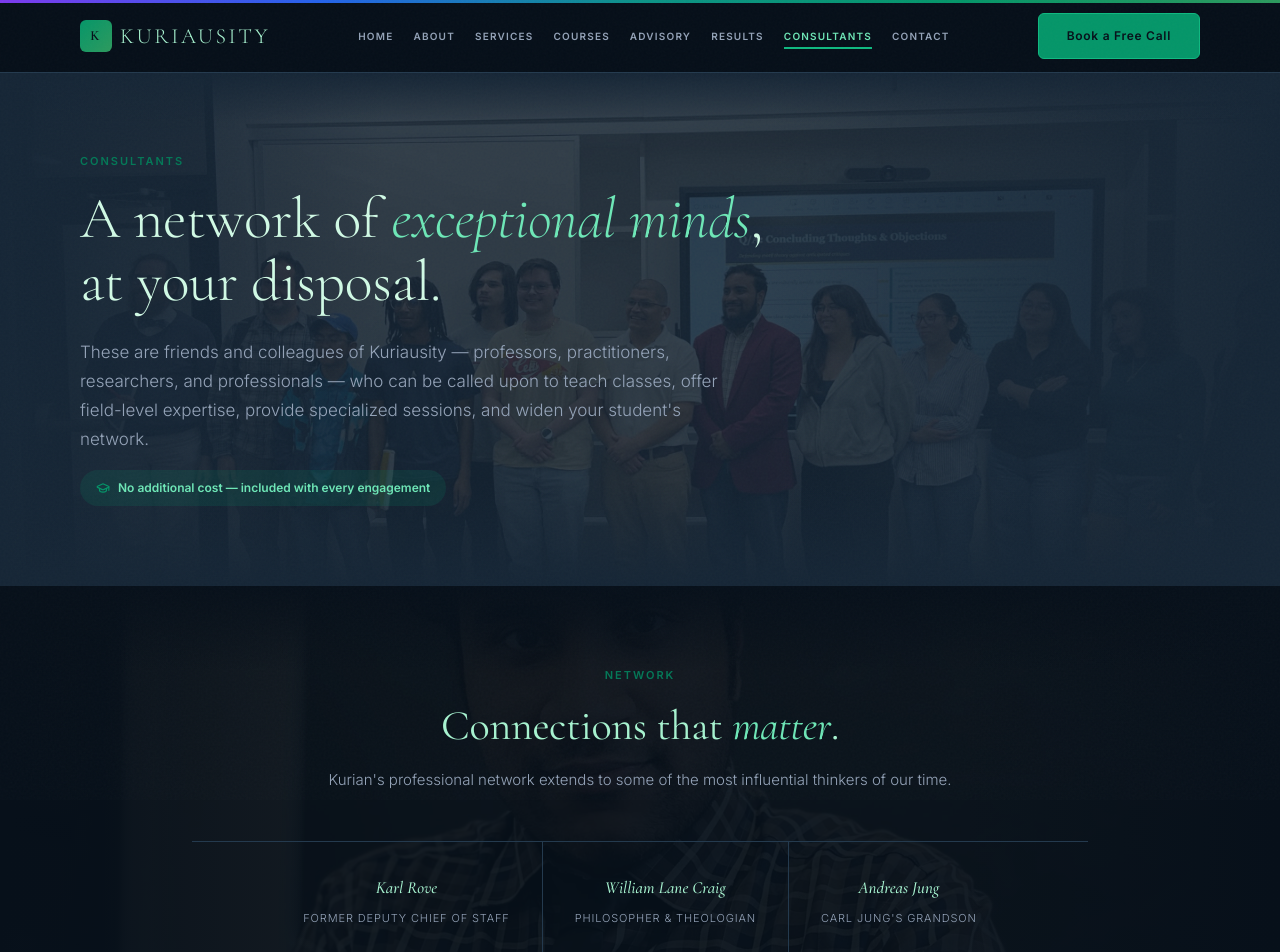
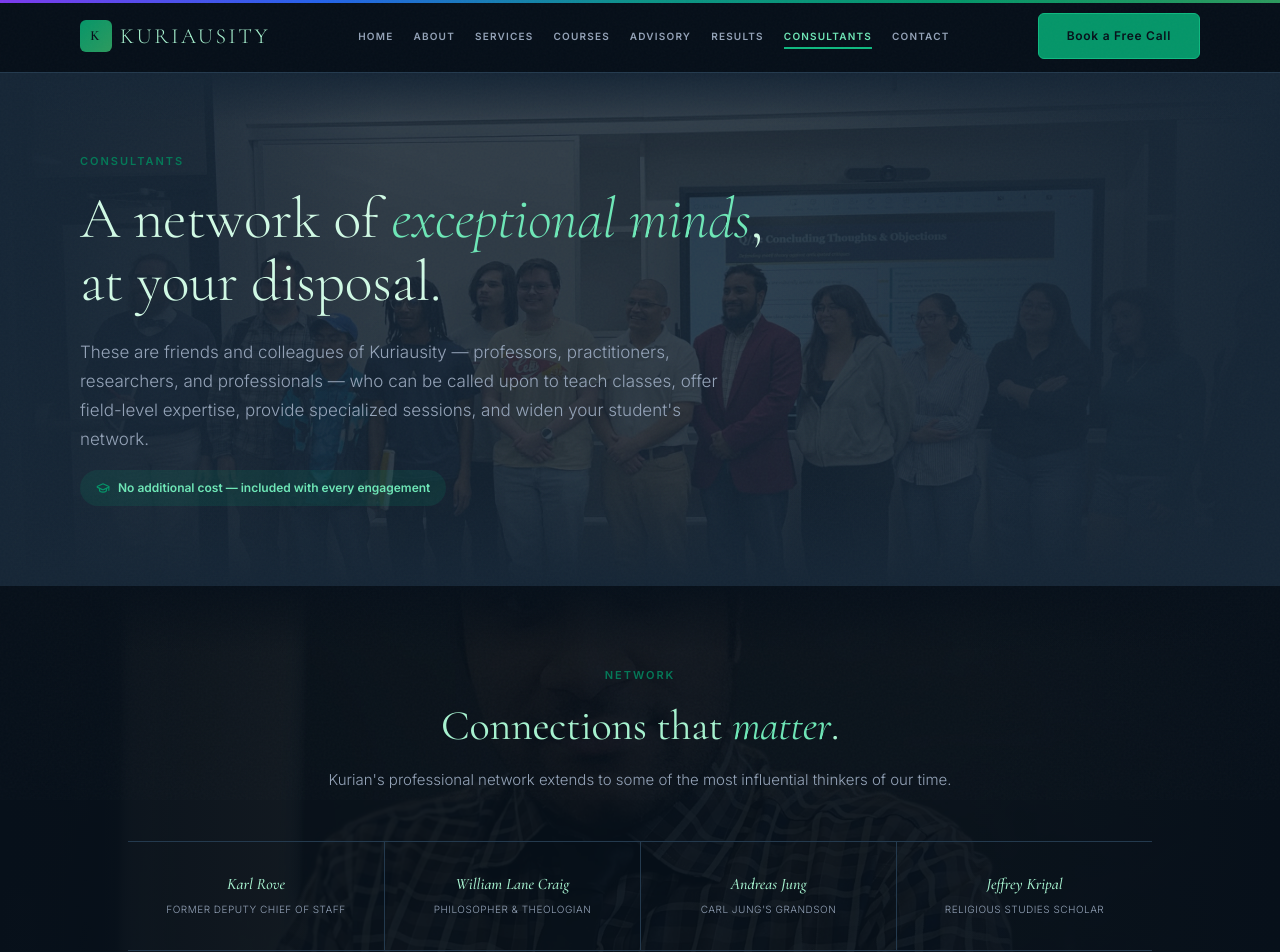
Before and after one commit to Mkurian99/kuriausity-website, a React (Vite) app: page /consultants in a window 1280 px wide. Shown: the top 952 px of the page. Built offline with nearby package versions, Linux system fonts and the light colour scheme; a web font is replaced by a local one.

Commit message:
Consultants.tsx: fix masthead row to stay single-row at all widths

```diff
--- a/src/pages/Consultants.tsx
+++ b/src/pages/Consultants.tsx
@@ -179,7 +179,7 @@
             </p>
           </div>
 
-          <div className="flex flex-wrap justify-center max-w-4xl mx-auto" style={{ borderTop: "0.5px solid var(--kq-opal-rim)", borderBottom: "0.5px solid var(--kq-opal-rim)" }}>
+          <div className="grid grid-cols-4 max-w-5xl mx-auto" style={{ borderTop: "0.5px solid var(--kq-opal-rim)", borderBottom: "0.5px solid var(--kq-opal-rim)" }}>
             {[
               { name: "Karl Rove", title: "Former Deputy Chief of Staff" },
               { name: "William Lane Craig", title: "Philosopher & Theologian" },
@@ -189,13 +189,13 @@
               <div
                 key={i}
                 ref={addRevealRef}
-                className="reveal text-center py-8 px-8"
+                className="reveal text-center py-8 px-2 md:px-4"
                 style={{ borderLeft: i > 0 ? "0.5px solid var(--kq-opal-rim)" : "none" }}
               >
-                <p style={{ fontFamily: "var(--font-display)", fontStyle: "italic", fontWeight: 500, color: "var(--kq-em-pale)", fontSize: "17px" }}>
+                <p style={{ fontFamily: "var(--font-display)", fontStyle: "italic", fontWeight: 500, color: "var(--kq-em-pale)", fontSize: "clamp(12px, 2.2vw, 16px)", lineHeight: 1.3 }}>
                   {person.name}
                 </p>
-                <p style={{ fontFamily: "var(--font-ui)", fontSize: "11px", color: "var(--kq-text-muted)", marginTop: "6px", textTransform: "uppercase", letterSpacing: "0.08em" }}>
+                <p style={{ fontFamily: "var(--font-ui)", fontSize: "10px", color: "var(--kq-text-muted)", marginTop: "6px", textTransform: "uppercase", letterSpacing: "0.05em" }}>
                   {person.title}
                 </p>
               </div>
```
